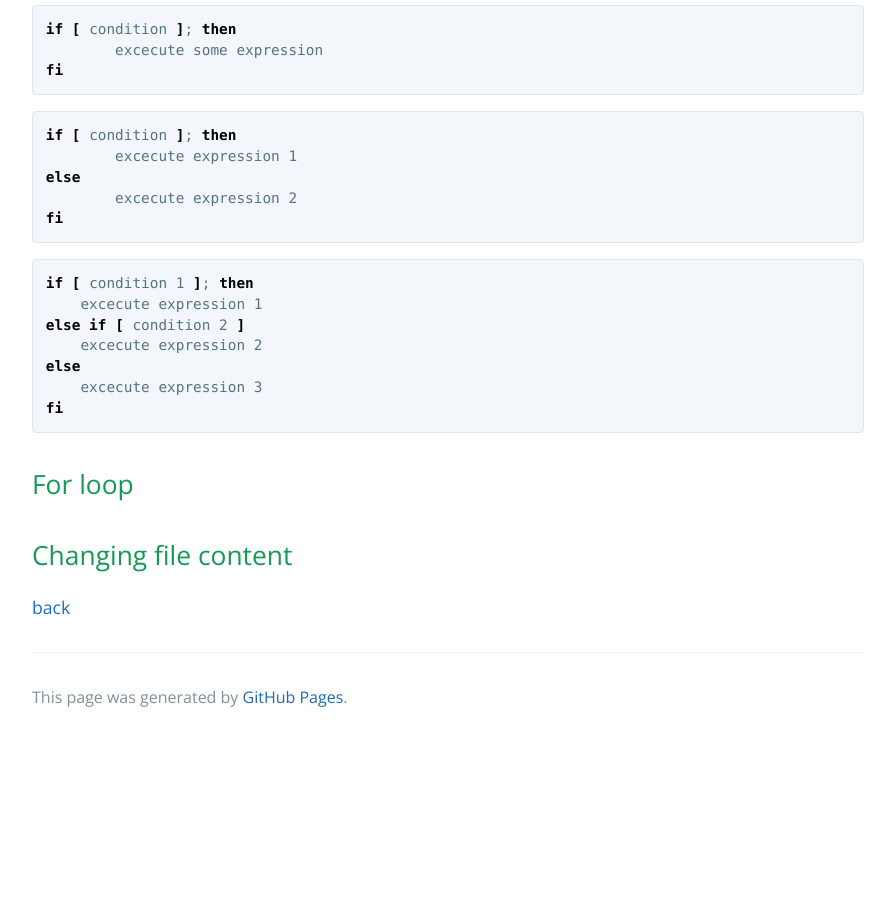
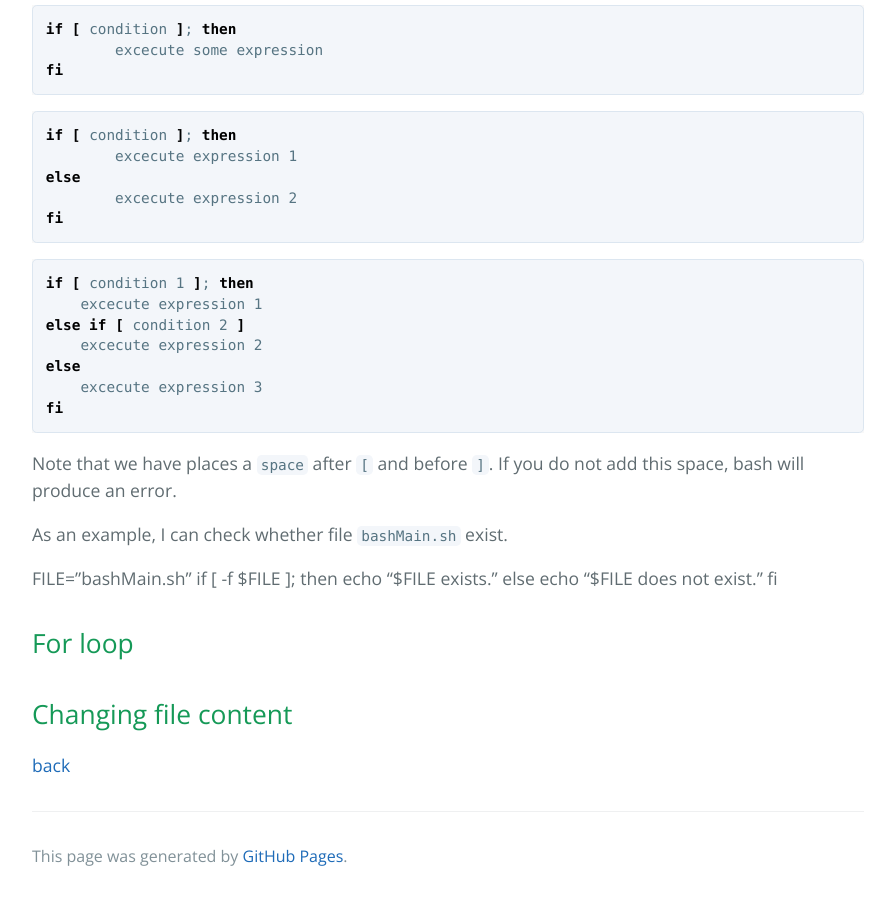
Before and after one commit to stats285/stats285.github.io, a Jekyll site: the page built from bash-tutorial/bash-tutorial.md, in a window 1280 px wide and 900 px high, scrolled down 1906 px. Shown: the whole window, without its empty margins (192-1087 px from the left). Built offline with Jekyll 4.4.1, drawn with Linux system fonts in a browser that asks for light colours; the repository's description, which GitHub fills in, is left out; before the commit the page ends 2647 px from its top, so only the background shows below that.

Commit message:
adding examples of if

````diff
--- a/bash-tutorial/bash-tutorial.md
+++ b/bash-tutorial/bash-tutorial.md
@@ -78,6 +78,17 @@ else
 fi
 ```
 
+Note that we have places a `space` after `[` and before `]`. If you do not add this space, bash will produce an error.
+
+As an example, I can check whether file `bashMain.sh` exist.
+
+FILE="bashMain.sh"
+if [ -f  $FILE ]; then
+    echo "$FILE exists."
+else
+    echo "$FILE does not exist."
+fi
+
 
 
 
````
